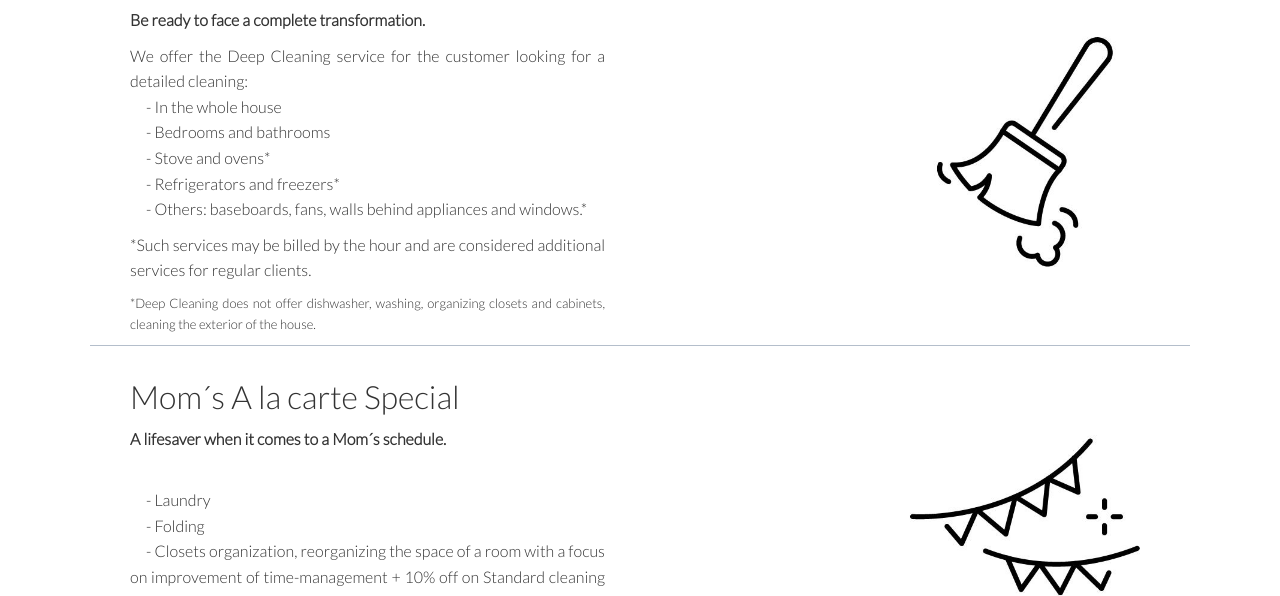
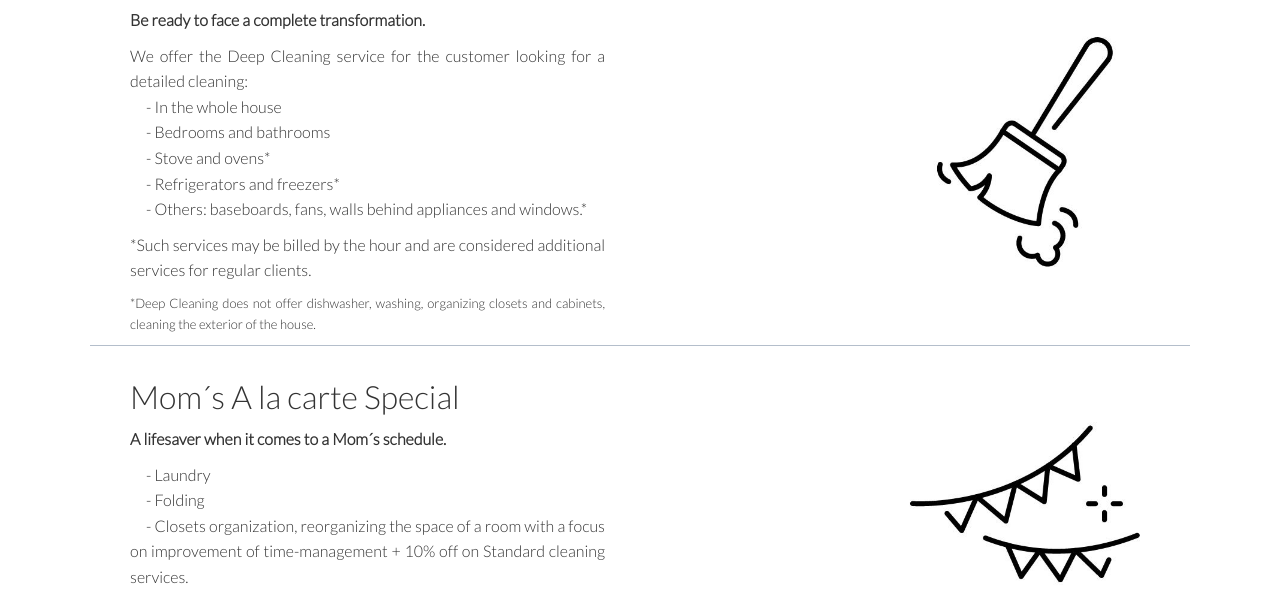
Before and after one commit to seletacleaning/site, a plain HTML site: page features.html in a window 1280 px wide. Shown: the part 707-1303 px from the top of the page. Drawn offline with Linux system fonts and the light colour scheme.

Commit message:
Update features.html

```diff
--- a/features.html
+++ b/features.html
@@ -68,7 +68,7 @@
             <div>
                 <h1 class="md" id="OneTime">Mom´s A la carte Special</h1>
                 <b>A lifesaver when it comes to a Mom´s schedule.</b>
-                <p><br>&emsp;- Laundry<br>&emsp;- Folding<br>&emsp;- Closets organization, reorganizing the space of a room with a focus on improvement of time-management + 10% off on Standard cleaning services.</p>
+                <p>&emsp;- Laundry<br>&emsp;- Folding<br>&emsp;- Closets organization, reorganizing the space of a room with a focus on improvement of time-management + 10% off on Standard cleaning services.</p>
                 <!--<a href="featuresDetails.html#OneTime"><i>Learn More...</i></a>-->
                 <p style="font-size: 13px;">*Such services may be billed by the hour.</p>
             </div>
```
